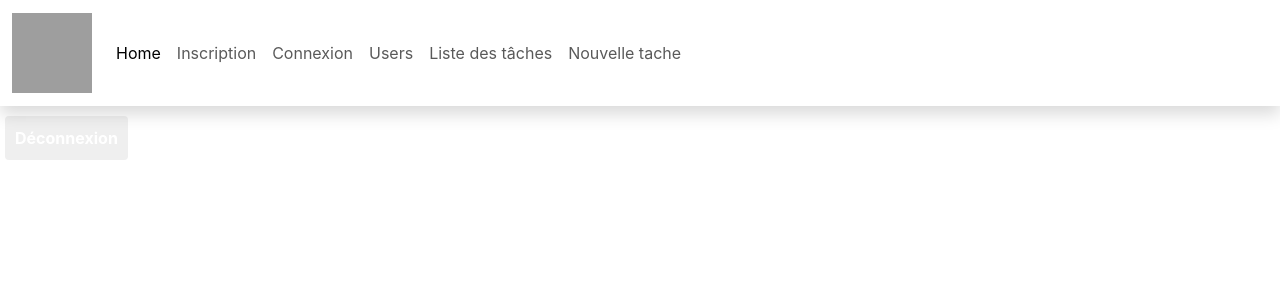
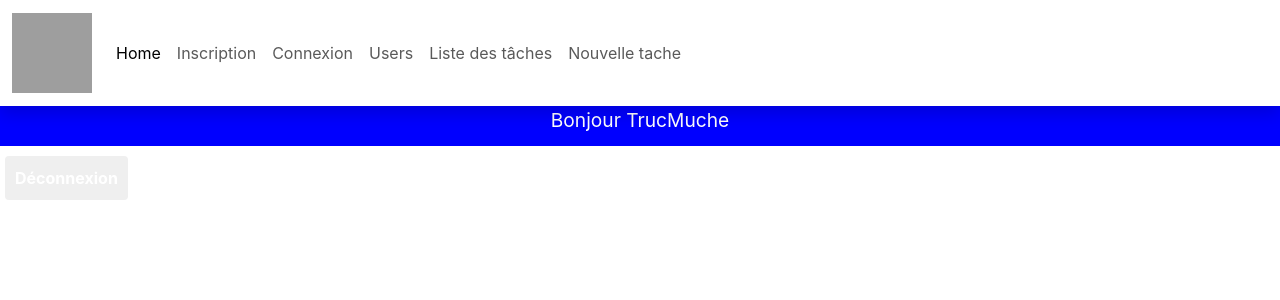
Before and after one commit to HeyTiainnes/tkc, a React (Create React App) app: page / in a window 1280 px wide. Shown: the top 300 px of the page. Built offline with nearby package versions, Linux system fonts and the light colour scheme; grey boxes are pictures that could not be loaded.

Commit message:
debut bandeau bonjour

```diff
--- /dev/null
+++ b/src/components/Header.css
@@ -0,0 +1,19 @@
+.bonjour {
+    height: 63px;
+    width: 100%;
+    background-color: blue;
+    color: white;
+    font-size: xx-large;
+    display: flex;
+    justify-content: center;
+}
+
+
+@media (min-width: 768px) {
+    .bonjour {
+        width: 100%;
+        height: 40px;
+        font-size: larger;
+
+    }
+}
--- /dev/null
+++ b/src/components/Header.tsx
@@ -0,0 +1,7 @@
+import './Header.css';
+
+const header = () => {
+    return (
+        <div className="bonjour">Bonjour TrucMuche</div>)
+}
+export default header
--- a/src/pages/home.tsx
+++ b/src/pages/home.tsx
@@ -1,6 +1,7 @@
 // import React from "react";
 import { Link } from "react-router-dom";
 import Nav from "../components/Nav";
+import Header from "../components/Header";
 
 const Home: React.FC = () => {
     const handleLogout = () => {
@@ -9,6 +10,7 @@ const Home: React.FC = () => {
 
     return (
         <div>
+            <Header />
             <button onClick={handleLogout}>Déconnexion</button>
             {/* <Link to="/connexion">Se connecter</Link> */}
         </div>
```
Also changed, not shown: src/components/Nav.tsx (+0 -66 lines).
